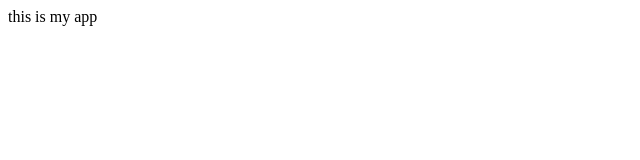
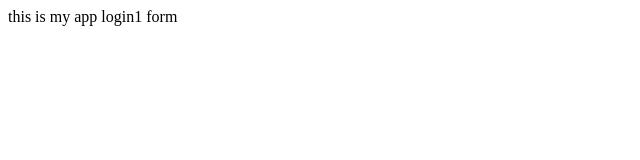
Before and after one commit to HarashF/myappsample, a plain HTML site: page index.html in a window 1280 px wide. Shown: the full height of the page, 0-640 px from the left. Drawn offline with Linux system fonts and the light colour scheme.

Commit message:
login1 form

```diff
--- a/index.html
+++ b/index.html
@@ -4,5 +4,6 @@
     </head>
     <body>
         this is my app
+        login1 form
     </body>
 </html>
```
Also changed, not shown: login1.html (added, +1 -0 lines).
